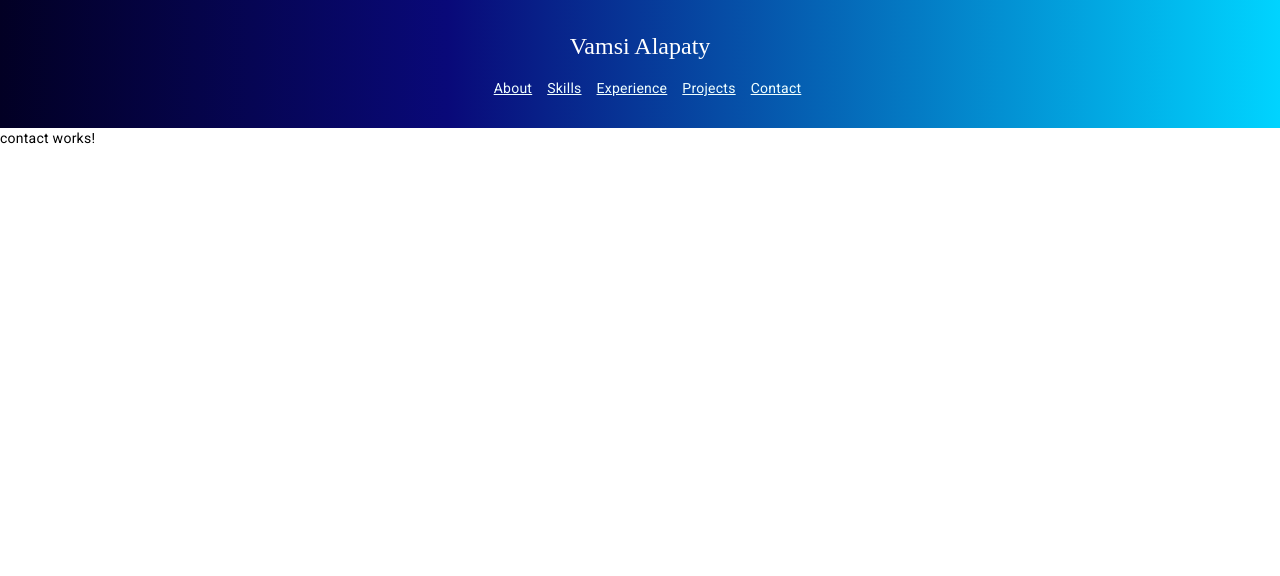
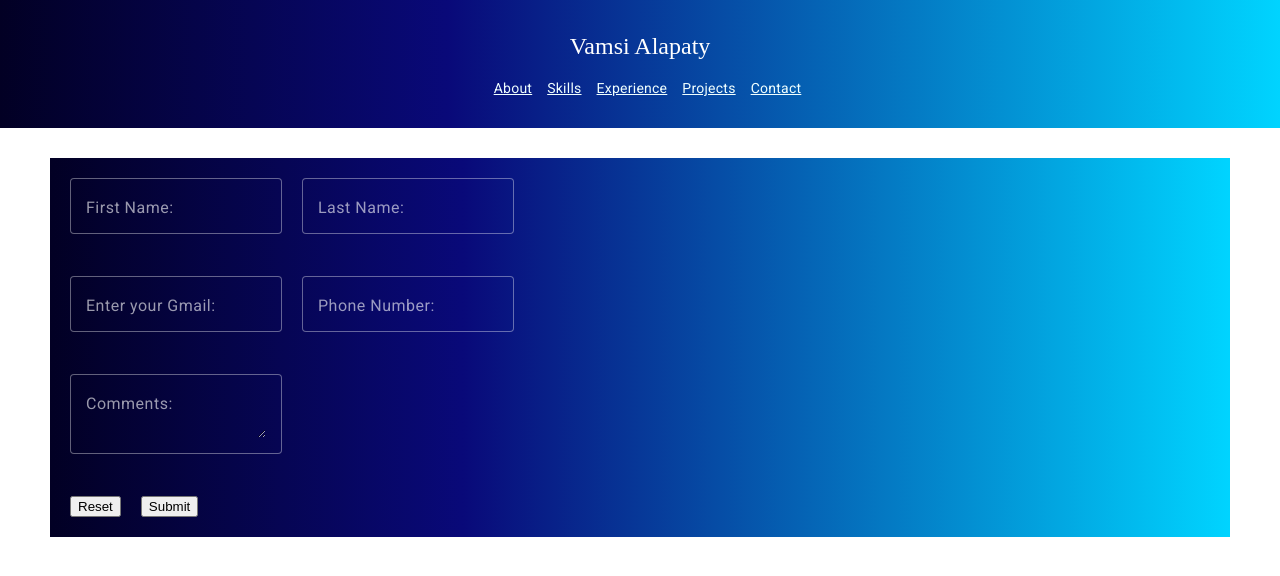
Before and after one commit to VamsiAlapaty/Portfolio, an Angular app in the folder Portofolio/myPortfolio/: page /contact in a window 1280 px wide. Shown: the top 576 px of the page. Built offline with nearby package versions, Linux system fonts and the light colour scheme.

Commit message:
basic_contact

```diff
--- a/Portofolio/myPortfolio/src/app/contact/contact.component.css
+++ b/Portofolio/myPortfolio/src/app/contact/contact.component.css
@@ -0,0 +1,21 @@
+td{
+    padding: 20px;
+}
+tr{
+    margin: 20px;
+}
+form{
+    color: white;
+    margin: 30px 50px;
+    background: rgb(2,0,36);
+    background: linear-gradient(90deg, rgba(2,0,36,1) 0%, rgba(9,9,121,1) 35%, rgba(0,212,255,1) 100%);
+}
+.row{
+    padding: 20px 0px 0px 20px;
+}
+button{
+    margin: 0px 20px 20px 0px;
+}
+mat-form-field{
+    padding-right: 20px;
+}
--- a/Portofolio/myPortfolio/src/app/contact/contact.component.html
+++ b/Portofolio/myPortfolio/src/app/contact/contact.component.html
@@ -1 +1,32 @@
-<p>contact works!</p>
+<form [formGroup]="contactForm" class="form-container">
+    <div class="row">
+        <mat-form-field appearance="outline">
+            <mat-label>First Name:</mat-label>
+            <input formControlName="firstName" placeholder="first name" matInput type="text">
+        </mat-form-field>
+        <mat-form-field appearance="outline">
+            <mat-label>Last Name:</mat-label>
+            <input formControlName="lastName" placeholder="last name" matInput type="text">
+        </mat-form-field>
+    </div>
+    <div class="row">
+        <mat-form-field appearance="outline">
+            <mat-label>Enter your Gmail:</mat-label>
+            <input formControlName="gmail" placeholder="abc@gmail.com" matInput type="email">
+        </mat-form-field>
+        <mat-form-field appearance="outline">
+            <mat-label>Phone Number:</mat-label>
+            <input formControlName="phoneNumber" matInput type="tel">
+        </mat-form-field>
+    </div>
+    <div class="row">
+        <mat-form-field appearance="outline">
+            <mat-label>Comments:</mat-label>
+            <textarea formControlName="comments" placeholder="Type here" matInput></textarea>
+        </mat-form-field>
+    </div>
+    <div class="row">
+        <button type="reset">Reset</button>
+        <button type="submit" (click)="sendInfor()">Submit</button>
+    </div>
+</form>
--- a/Portofolio/myPortfolio/src/app/contact/contact.component.ts
+++ b/Portofolio/myPortfolio/src/app/contact/contact.component.ts
@@ -1,4 +1,7 @@
 import { Component } from '@angular/core';
+import { MatInputModule } from '@angular/material/input';
+import {MatFormFieldModule} from '@angular/material/form-field';
+import { FormBuilder, FormControl, FormGroup, Validators } from '@angular/forms';
 
 @Component({
   selector: 'app-contact',
@@ -6,5 +9,19 @@ import { Component } from '@angular/core';
   styleUrls: ['./contact.component.css']
 })
 export class ContactComponent {
+  constructor(private formBuilder: FormBuilder){}
 
+  contactForm = this.formBuilder.group({
+    firstName: [''],
+    lastName: [''],
+    gmail:[''],
+    phoneNumber: [''],
+    comments:['']
+  })
+
+
+
+  sendInfor(){
+    console.log("Data Received ", this.contactForm.value);
+  }
 }
```
Also changed, not shown: Portofolio/myPortfolio/src/app/app.module.ts (+8 -2 lines).
